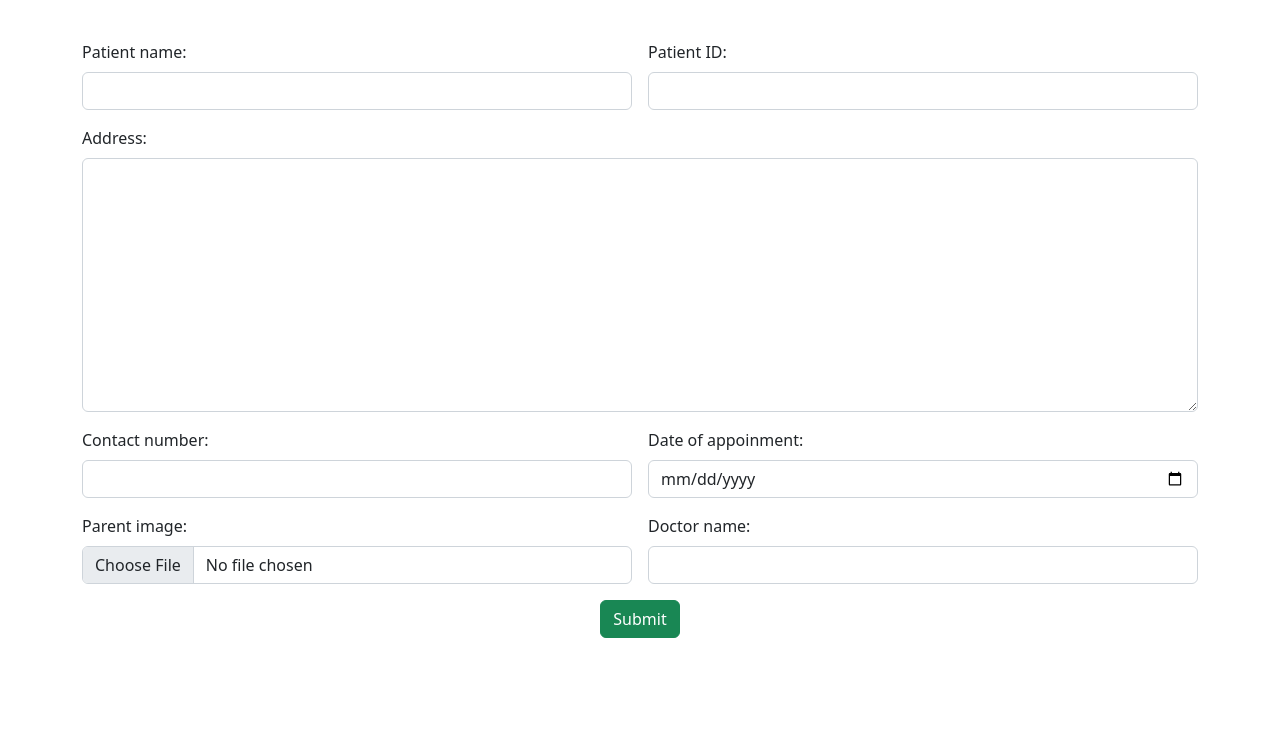
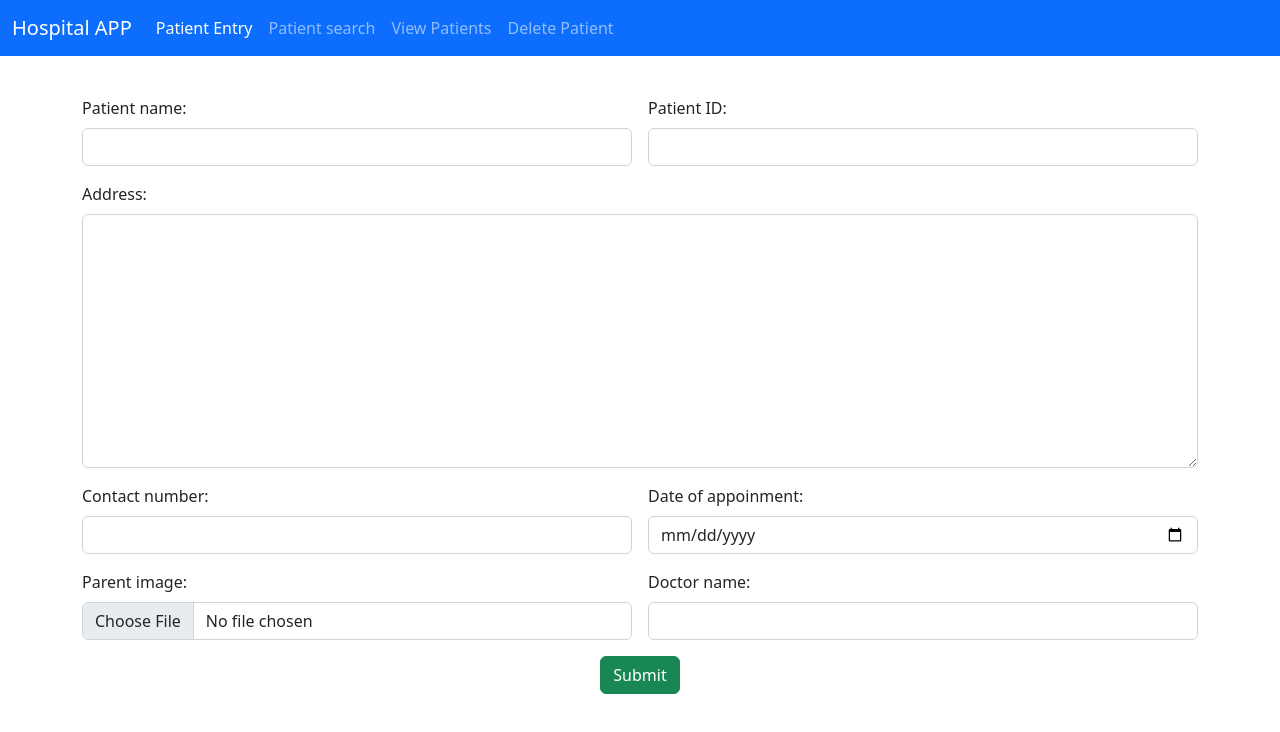
Before and after one commit to aswanthpvtk/hospit_angular_app, an Angular app: page / in a window 1280 px wide. Shown: the top 732 px of the page. Built offline with nearby package versions, Linux system fonts and the light colour scheme.

Commit message:
hospital

```diff
--- a/src/app/app.module.ts
+++ b/src/app/app.module.ts
@@ -8,6 +8,7 @@
 import { PatientDeleteComponent } from './patient-delete/patient-delete.component';
 import { Route, RouterModule, Routes } from '@angular/router';
 import { PatientViewComponent } from './patient-view/patient-view.component';
+import { NavbarComponent } from './navbar/navbar.component';
 
 const myRoute:Routes=[
   {
@@ -36,7 +37,8 @@
     PatientEntryComponent,
     PatientSearchComponent,
     PatientDeleteComponent,
-    PatientViewComponent
+    PatientViewComponent,
+    NavbarComponent
   ],
   imports: [
     BrowserModule,
--- /dev/null
+++ b/src/app/navbar/navbar.component.html
@@ -0,0 +1,24 @@
+<nav class="navbar navbar-expand-lg bg-primary navbar-dark">
+    <div class="container-fluid">
+      <a class="navbar-brand" href="#">Hospital APP</a>
+      <button class="navbar-toggler" type="button" data-bs-toggle="collapse" data-bs-target="#navbarNav" aria-controls="navbarNav" aria-expanded="false" aria-label="Toggle navigation">
+        <span class="navbar-toggler-icon"></span>
+      </button>
+      <div class="collapse navbar-collapse" id="navbarNav">
+        <ul class="navbar-nav">
+          <li class="nav-item">
+            <a class="nav-link active" aria-current="page" href="/">Patient Entry</a>
+          </li>
+          <li class="nav-item">
+            <a class="nav-link" href="/Search">Patient search</a>
+          </li>
+          <li class="nav-item">
+            <a class="nav-link" href="/View">View Patients</a>
+          </li>
+          <li class="nav-item">
+            <a class="nav-link" href="/Delete">Delete Patient</a>
+          </li>
+        </ul>
+      </div>
+    </div>
+  </nav>
--- a/src/app/patient-delete/patient-delete.component.html
+++ b/src/app/patient-delete/patient-delete.component.html
@@ -1,4 +1,4 @@
-
+<app-navbar></app-navbar>
  <div class="container">
     <div class="row">
         <div class="col col-12 col-sm-12 col-md-12 col-lg-12 col-xl-12 col-xxl-12">
--- a/src/app/patient-entry/patient-entry.component.html
+++ b/src/app/patient-entry/patient-entry.component.html
@@ -1,4 +1,4 @@
-
+<app-navbar></app-navbar>
 <div class="container">
     <div class="row">
         <div class="col col-12 col-sm-12 col-md-12 col-lg-12 col-xl-12 col-xxl-12">
--- a/src/app/patient-search/patient-search.component.html
+++ b/src/app/patient-search/patient-search.component.html
@@ -1,4 +1,4 @@
-
+<app-navbar></app-navbar>
  <div class="container">
     <div class="row">
         <div class="col col-12 col-sm-12 col-md-12 col-lg-12 col-xl-12 col-xxl-12">
--- a/src/app/patient-view/patient-view.component.html
+++ b/src/app/patient-view/patient-view.component.html
@@ -1,3 +1,4 @@
+<app-navbar></app-navbar>
 <div class="container">
     <div class="row">
         <div class="col col-12 col-sm-12 col-md-12 col-lg-12 col-xl-12 col-xxl-12">
```
Also changed, not shown: src/app/navbar/navbar.component.ts (added, +10 -0 lines), src/app/navbar/navbar.component.css (added).
